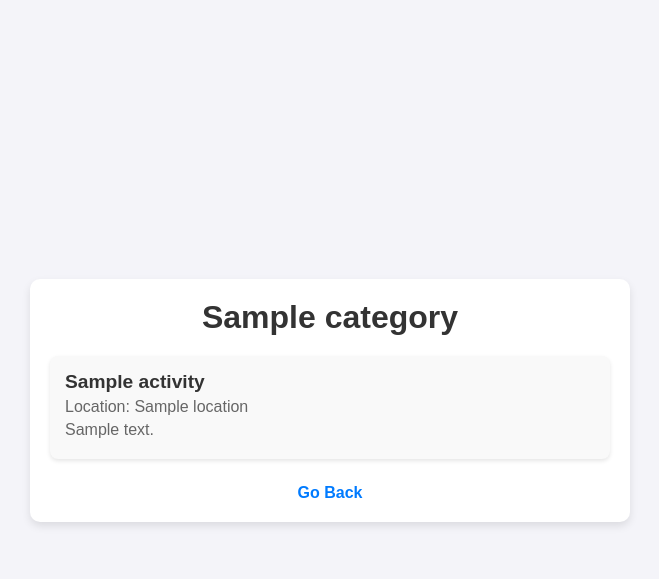
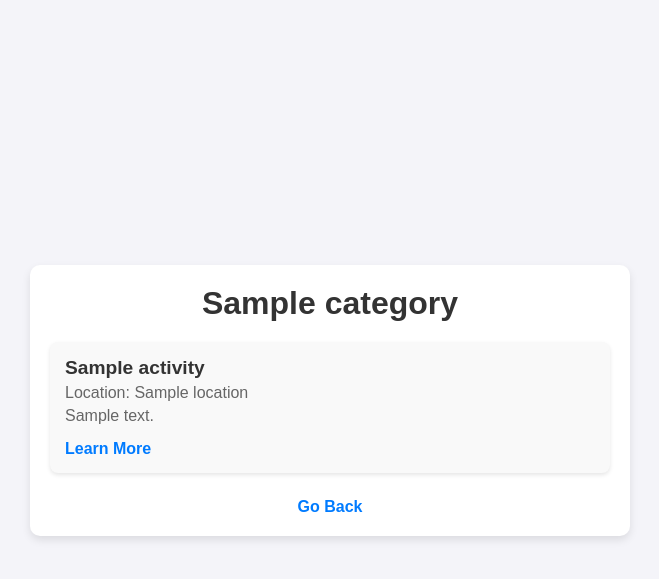
Before and after one commit to ksu-is/Today-s-Agenda, a Flask app: template templates/activities.html in a window 1280 px wide. Shown: the top 579 px of the page, without its empty margins (310-969 px from the left). Run offline with Flask 3, Linux system fonts and the light colour scheme; the template is opened without the code that fills it: most values are stand-ins (such as "Sample title", 1, 10 or a date in 2020).

Commit message:
Update activities.html
Updated the file to include a clickable link for each activity

```diff
--- a/templates/activities.html
+++ b/templates/activities.html
@@ -12,6 +12,7 @@
                     <h2>{{ activity.name }}</h2>
                     <p>Location: {{ activity.location }}</p>
                     <p>{{ activity.description }}</p>
+                    <a href="{{ activity.url }}" target="_blank">Learn More</a>
                 </li>
             {% endfor %}
         </ul>
```
